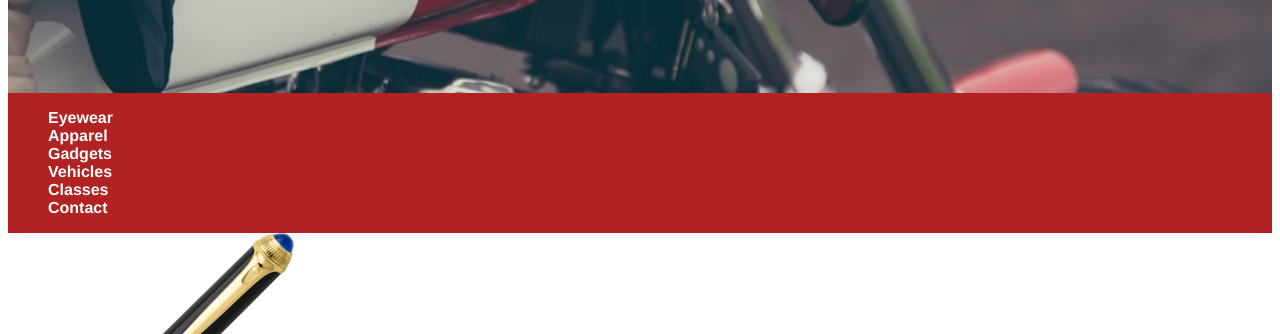
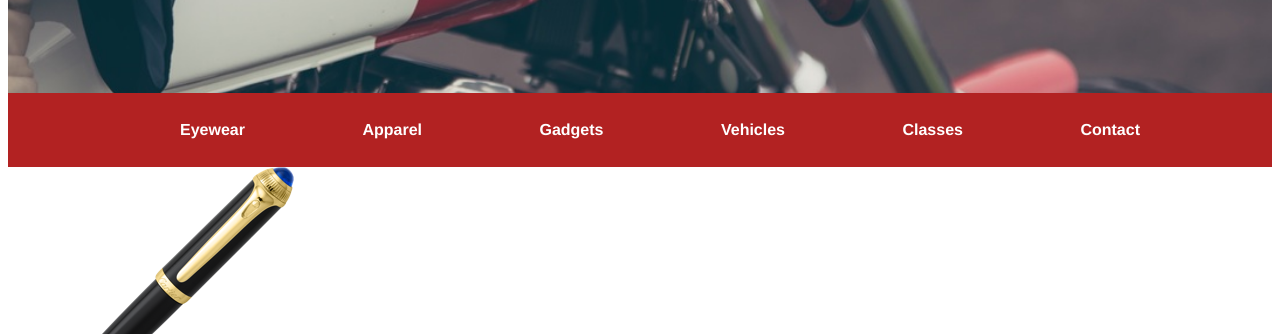
Before and after one commit to marypb/SecretAgentSupply, a plain HTML site: page index.html in a window 1280 px wide. Shown: the part 466-800 px from the top of the page. Drawn offline with Linux system fonts and the light colour scheme; files whose address does not match are found by name.

Commit message:
Ninth commit - finished horizontal menu

```diff
--- a/index.html
+++ b/index.html
@@ -32,17 +32,17 @@
 
 <!--menu bar-->
     <div class="menu">
-      <ul>
-      <span><li>Eyewear</li></span>
-      <span><li>Apparel</li></span>
-      <span><li>Gadgets</li></span>
-      <span><li>Vehicles</li></span>
-      <span><li>Classes</li></span>
-      <span><li>Contact</li></span>
+      <ul class="list">
+        <li>Eyewear</li>
+        <li>Apparel</li>
+        <li>Gadgets</li>
+        <li>Vehicles</li>
+        <li>Classes</li>
+        <li>Contact</li>
       </ul>
     </div>
 
-<!--images of featured products-->
+  <!--images of featured products-->
     <div class="featureditems">
       <div class="pen">
         <div class="image">
--- a/resources/CSS/style.css
+++ b/resources/CSS/style.css
@@ -75,15 +75,24 @@ html {font-size 18px;}
 .menu {
   background: firebrick;
   display: flex;
+  justify-content: center;
   }
 
-  .menu ul {
+.menu ul {
     list-style: none;
-    flex-direction: row;
     }
 
-  span {
-    color: white;
-    font-family: Helvetica;
-    font-weight: bold;
+.list {
+  display: flex;
+  width: 960px;
+  justify-content: space-between;
   }
+
+li {
+  color: white;
+  font-family: Helvetica;
+  font-weight: bold;
+  display: inline;
+  margin-top: 0.75rem;
+  margin-bottom: 0.75rem;
+}
```
